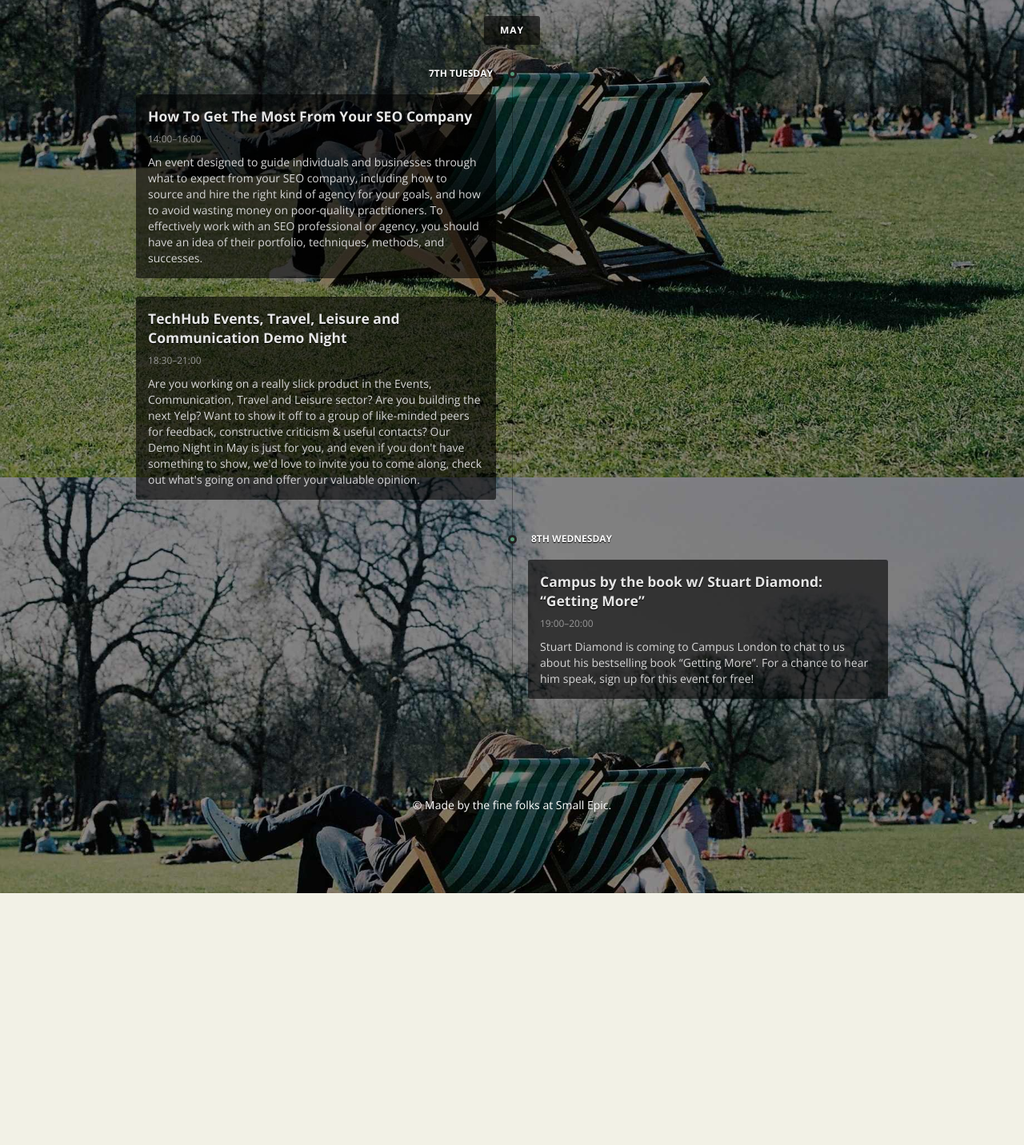
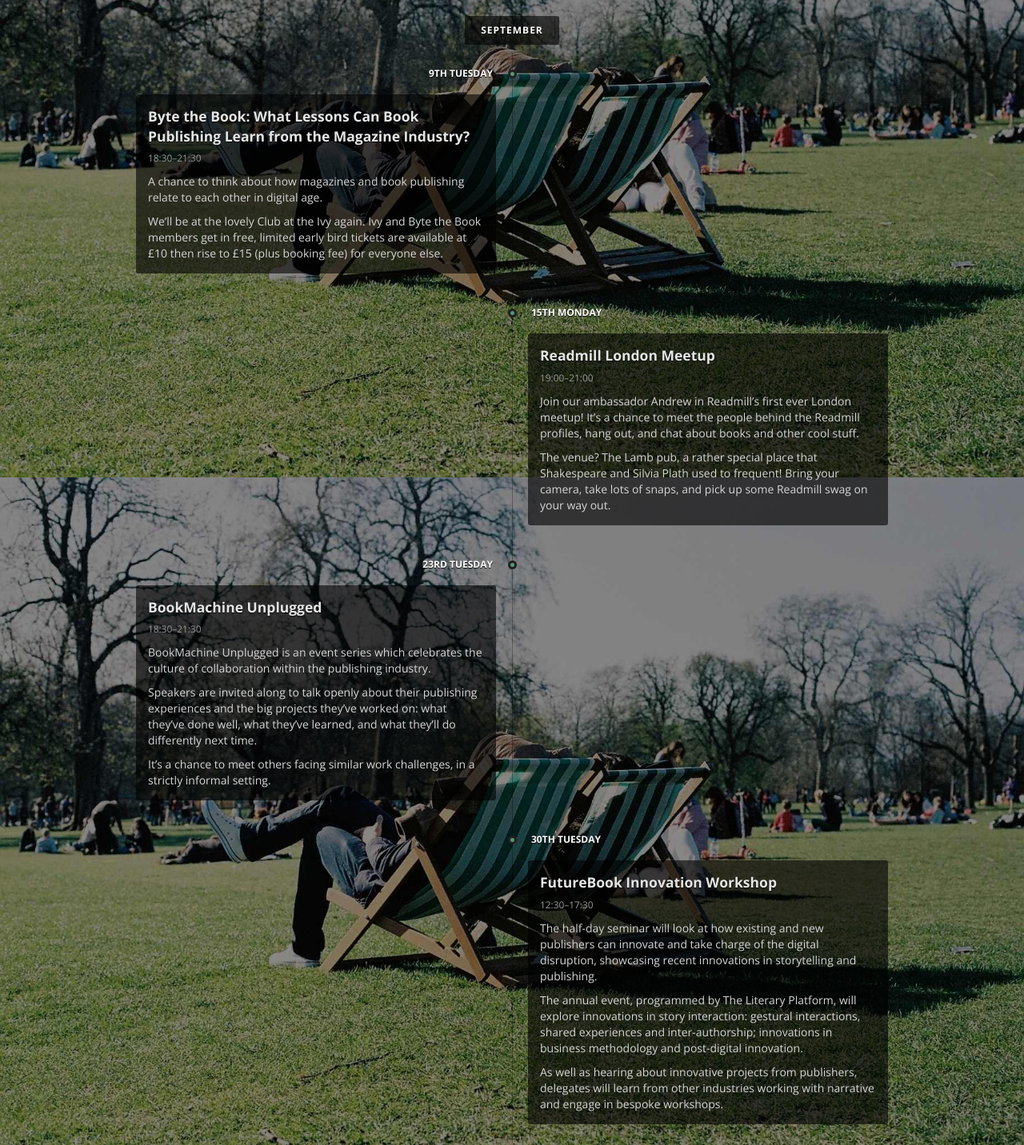
Before and after one commit to smallepic/com.publishingevents, a plain HTML site: page index.html in a window 1280 px wide. Shown: the part 260-1692 px from the top of the page at 80% size. Before the commit the page ends 1377 px from the top, so only its background shows below. Drawn offline with nearby package versions, Linux system fonts and the light colour scheme.

Commit message:
Updated events.

```diff
--- a/index.html
+++ b/index.html
@@ -4,7 +4,7 @@
 		<title>London Publishing Events</title>
 		<meta name="viewport" content="width=device-width, initial-scale=1.0">
 
-		<link href='//fonts.googleapis.com/css?family=Open+Sans:400,700' rel='stylesheet' type='text/css' />
+		<link href='http://fonts.googleapis.com/css?family=Open+Sans:400,700' rel='stylesheet' type='text/css' />
 		<link href="stylesheets/bootstrap.css" rel="stylesheet" media="screen">
 		<link href="stylesheets/extensions.css" rel="stylesheet" media="screen">
 		<link href="stylesheets/style.css" rel="stylesheet" media="screen">
@@ -22,7 +22,7 @@
 			<section class="row month">
 				<div class="span12">
 					<header>
-						<h2>May</h2>
+						<h2>September</h2>
 					</header>
 				</div>
 			</section>
@@ -32,35 +32,67 @@
 					<div class="timeline"></div>
 
 					<header>
-						<h3>7th Tuesday</h3>
+						<h3>9th Tuesday</h3>
 					</header>
 
 					<article>
-						<h4><a href="http://www.digitalmarketingacademy.org.uk/events/seo-events/how-to-get-the-most-from-your-seo-company-google-campus/">How To Get The Most From Your SEO Company</a></h4>
-						<p><small class="muted">14:00&ndash;16:00</small></p>
-						<p>An event designed to guide individuals and businesses through what to expect from your SEO company, including how to source and hire the right kind of agency for your goals, and how to avoid wasting money on poor-quality practitioners.  To effectively work with an SEO professional or agency, you should have an idea of their portfolio, techniques, methods, and successes.</p>
-					</article>
-
-					<article>
-						<h4><a href="http://london.techhub.com/events/techhub-events-travel-leisure-and-communication-demo-night">TechHub Events, Travel, Leisure and Communication Demo Night</a></h4>
-						<p><small class="muted">18:30&ndash;21:00</small></p>
-						<p>Are you working on a really slick product in the Events, Communication, Travel and Leisure sector? Are you building the next Yelp?  Want to show it off to a group of like-minded peers for feedback, constructive criticism &amp; useful contacts? Our Demo Night in May is just for you, and even if you don't have something to show, we'd love to invite you to come along, check out what's going on and offer your valuable opinion.</p>
+						<h4><a href="http://www.bytethebook.com/events/byte-the-book-networking-at-the-club-at-the-ivy-september">Byte the Book: What Lessons Can Book Publishing Learn from the Magazine Industry?</a></h4>
+						<p><small class="muted">18:30&ndash;21:30</small></p>
+						<p>A chance to think about how magazines and book publishing relate to each other in digital age.</p>
+						<p>We&rsquo;ll be at the lovely Club at the Ivy again. Ivy and Byte the Book members get in free, limited early bird tickets are available at &pound;10 then rise to &pound;15 (plus booking fee) for everyone else.</p>
 					</article>
 				</div>
 			</section>
 
 			<section class="row day">
-				<div class="offset6 span6">
+				<div class="span6 offset6">
 					<div class="timeline"></div>
 
 					<header>
-						<h3>8th Wednesday</h3>
+						<h3>15th Monday</h3>
 					</header>
 
 					<article>
-						<h4><a href="http://www.eventbrite.com/event/6188380613/eorg">Campus by the book w/ Stuart Diamond: &ldquo;Getting More&rdquo;</a></h4>
-						<p><small class="muted">19:00&ndash;20:00</small></p>
-						<p>Stuart Diamond is coming to Campus London to chat to us about his bestselling book &ldquo;Getting More&rdquo;.  For a chance to hear him speak, sign up for this event for free!</p>
+						<h4><a href="https://www.facebook.com/events/141506866052830/">Readmill London Meetup</a></h4>
+						<p><small class="muted">19:00&ndash;21:00</small></p>
+						<p>Join our ambassador Andrew in Readmill&rsquo;s first ever London meetup! It&rsquo;s a chance to meet the people behind the Readmill profiles, hang out, and chat about books and other cool stuff.</p>
+						<p>The venue? The Lamb pub, a rather special place that Shakespeare and Silvia Plath used to frequent! Bring your camera, take lots of snaps, and pick up some Readmill swag on your way out.</p>
+					</article>
+				</div>
+			</section>
+
+			<section class="row day">
+				<div class="span6">
+					<div class="timeline"></div>
+
+					<header>
+						<h3>23rd Tuesday</h3>
+					</header>
+
+					<article>
+						<h4><a href="http://unplugged.bookmachine.orgl/">BookMachine Unplugged</a></h4>
+						<p><small class="muted">18:30&ndash;21:30</small></p>
+						<p>BookMachine Unplugged is an event series which celebrates the culture of collaboration within the publishing industry. </p>
+						<p>Speakers are invited along to talk openly about their publishing experiences and the big projects they&rsquo;ve worked on: what they&rsquo;ve done well, what they&rsquo;ve learned, and what they&rsquo;ll do differently next time.</p>
+						<p>It&rsquo;s a chance to meet others facing similar work challenges, in a strictly informal setting.</p>
+					</article>
+				</div>
+			</section>
+
+			<section class="row day">
+				<div class="span6 offset6">
+					<div class="timeline"></div>
+
+					<header>
+						<h3>30th Tuesday</h3>
+					</header>
+
+					<article>
+						<h4><a href="https://www.eventsforce.net/bookseller/frontend/reg/thome.csp?pageID=15076&amp;eventID=47&amp;eventID=47">FutureBook Innovation Workshop</a></h4>
+						<p><small class="muted">12:30&ndash;17:30</small></p>
+						<p>The half-day seminar will look at how existing and new publishers can innovate and take charge of the digital disruption, showcasing recent innovations in storytelling and publishing.</p>
+						<p>The annual event, programmed by The Literary Platform, will explore innovations in story interaction: gestural interactions, shared experiences and inter-authorship; innovations in business methodology and post-digital innovation.</p>
+						<p>As well as hearing about innovative projects from publishers, delegates will learn from other industries working with narrative and engage in bespoke workshops.</p>
 					</article>
 				</div>
 			</section>
```
